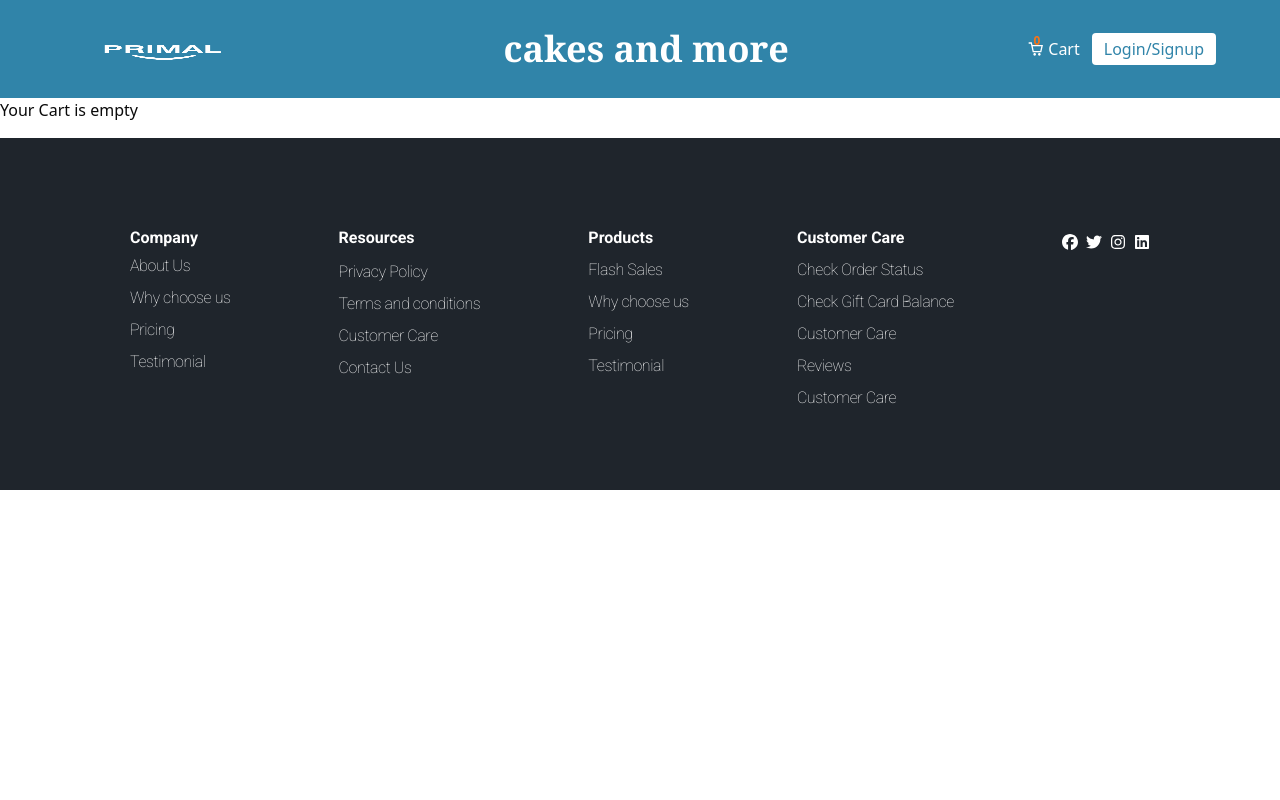
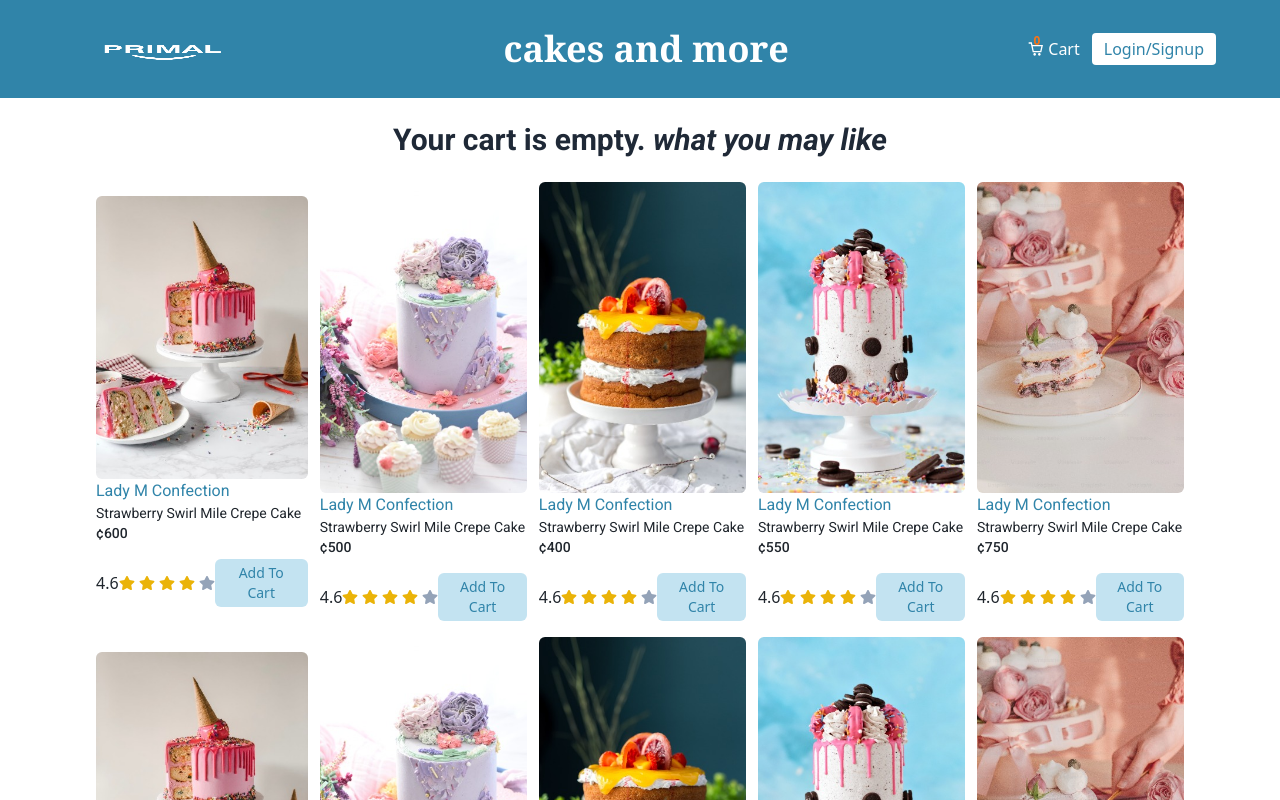
Before and after one commit to FlackoCodes/store-front, a React (Vite) app: page /cart in a window 1280 px wide. Shown: the top 800 px of the page. Built offline with nearby package versions, Linux system fonts and the light colour scheme; no server answers.

Commit message:
feat: fixed empty cart

```diff
--- a/src/components/Button.tsx
+++ b/src/components/Button.tsx
@@ -25,14 +25,14 @@
 
   const cart = useSelector((state: RootState) => state.cart.cart);
   const total = useSelector((state: RootState) => state.cart.total);
-  const quantity = useSelector((state: RootState) => state.cart.quantity);
+  // const quantity = useSelector((state: RootState) => state.cart.quantity);
 
   const dispatch = useDispatch()
 
   const isInCart = cart.some((item) => item.id === product.id);
   // console.log('main product', product);
 
-  const disableBtn = () => quantity === 0;
+  // const disableBtn = () => quantity === 0;
 
 
   const addProductToCart = () => {
@@ -52,7 +52,7 @@
 
   return (
     <button
-      disabled={disableBtn()}
+      // disabled={disableBtn()}
       className={`bg-[#C3E3F1] capitalize border-none rounded-md text-[#3084A9] py-1 px-3 ${className}`}
       onClick={addProductToCart}
     >
--- a/src/components/Sales/Products.tsx
+++ b/src/components/Sales/Products.tsx
@@ -4,9 +4,9 @@
 export default function Products() {
 
   return (
-    <div className="bg-red-500 grid grid-cols-1 md:grid-cols-4 gap-2 my-2">
+    <div className="grid grid-cols-1 md:grid-cols-4 gap-2 my-2">
       {data.map((product) => (
-        <div key={product.id} className="flex flex-col gap-1 bg-blue-600">
+        <div key={product.id} className="flex flex-col gap-1">
           <img
             src={product.image}
             className="rounded-md w-[150px] h-[180px] md:w-[230px] md:h-[250px]"
--- a/src/pages/About.tsx
+++ b/src/pages/About.tsx
@@ -23,6 +23,8 @@
   const reduceQuantity = () => {
     dispatch(decreaseQuantity())
   }
+
+  const disableBtn = () => quantity === 0;
 
 
   useEffect(() => {
--- a/src/pages/Cart.tsx
+++ b/src/pages/Cart.tsx
@@ -1,7 +1,7 @@
 import { useSelector } from "react-redux"
 import { RootState } from "../store/store";
 import ShoppingCart from "../components/Cart/ShoppingCart";
-
+import SubSellers from "../components/SubSellers";
 
 export default function Cart() {
 
@@ -10,7 +10,20 @@
     return (
         <div>
             {cart.length ? <ShoppingCart /> :
-                <div>Your Cart is empty</div>
+                <div className="">
+                    <div>
+                        <h1 className="text-3xl font-semibold text-center text-gray-800 my-6">
+                            Your cart is empty. <em>what you may like</em>
+                        </h1>
+                    </div>
+                    <div className="w-[85%] my-0 mx-auto">
+                        <SubSellers />
+                        <SubSellers />
+                        <SubSellers />
+                        <SubSellers />
+                    </div>
+                </div>
+
             }
         </div>)
 };
```
